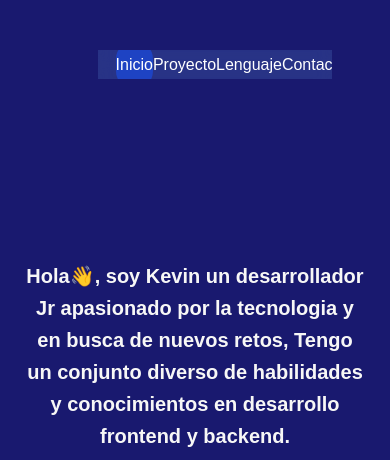
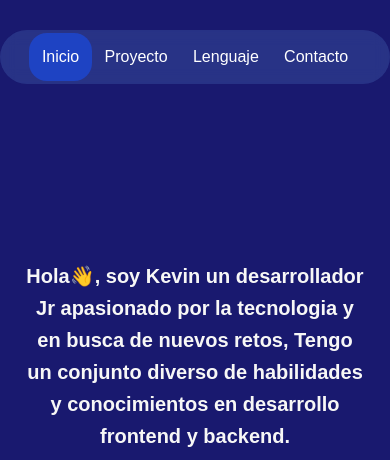
Before and after one commit to kbarrioss/kevinBarriosDev.github.io, a plain HTML site: page index.html in a window 390 px wide. Shown: the top 460 px of the page. Drawn offline with Linux system fonts and the light colour scheme.

Commit message:
Actualizacion de style.css

```diff
--- a/CSS/style.css
+++ b/CSS/style.css
@@ -413,15 +413,9 @@ nav ul li a {
 }
     @media (min-width: 320px) and (max-width: 480px) {
         nav {
-<<<<<<< HEAD
-            width: 95%;
+            width: 100%;
             height: 30px;
             border-radius:30px;
-=======
-            width: 75%;
-            height: 5px;
-            border-radius: 0;
->>>>>>> 9611f4363eeeab24abb98b015e00d78dd01616a3
             margin: 0;
             padding: 12px 0;
             top: 30px ;
@@ -484,7 +478,7 @@ nav ul li a {
 
     .proyecto {
         width: 80%;
-        height: 25rem;
+        height: 26rem;
         padding: 0.75rem;
     }
     .proyecto h3{
```
